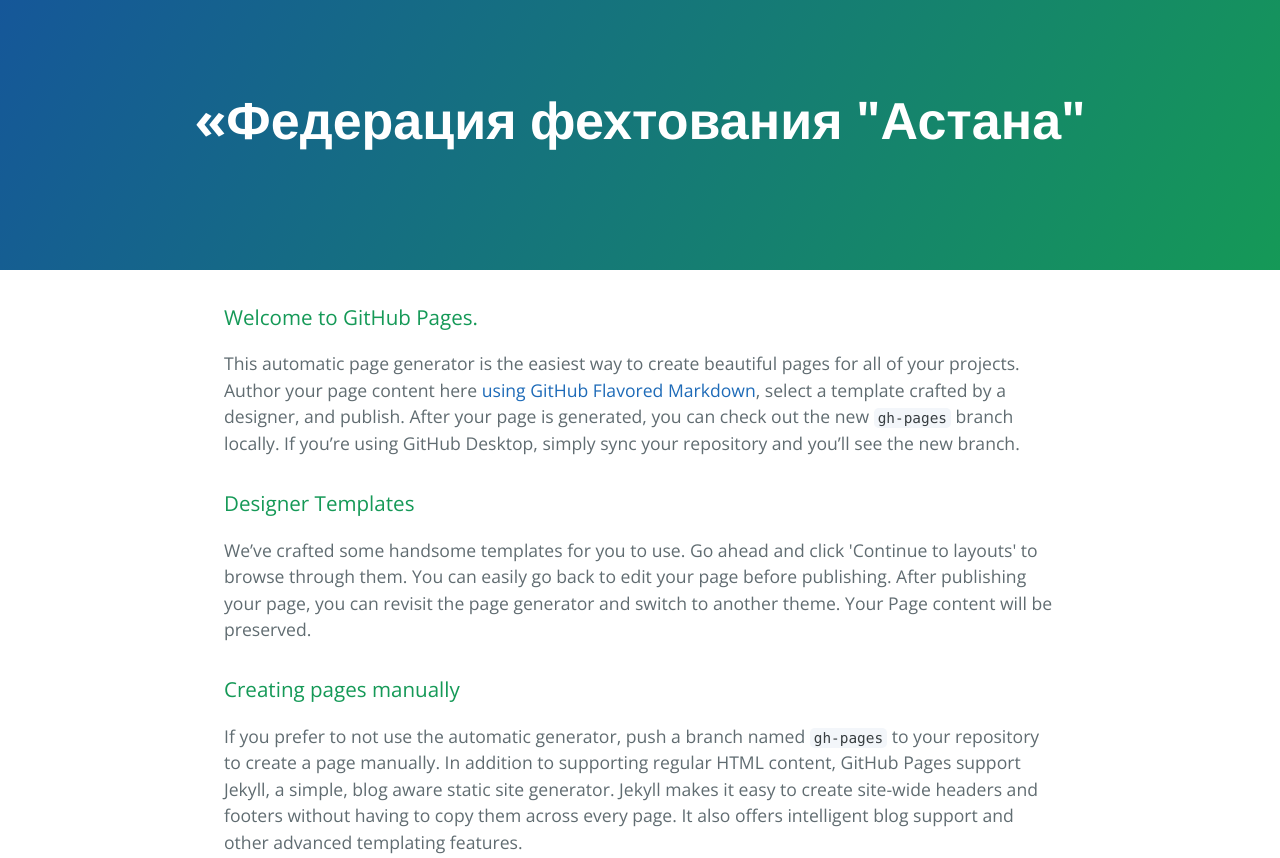
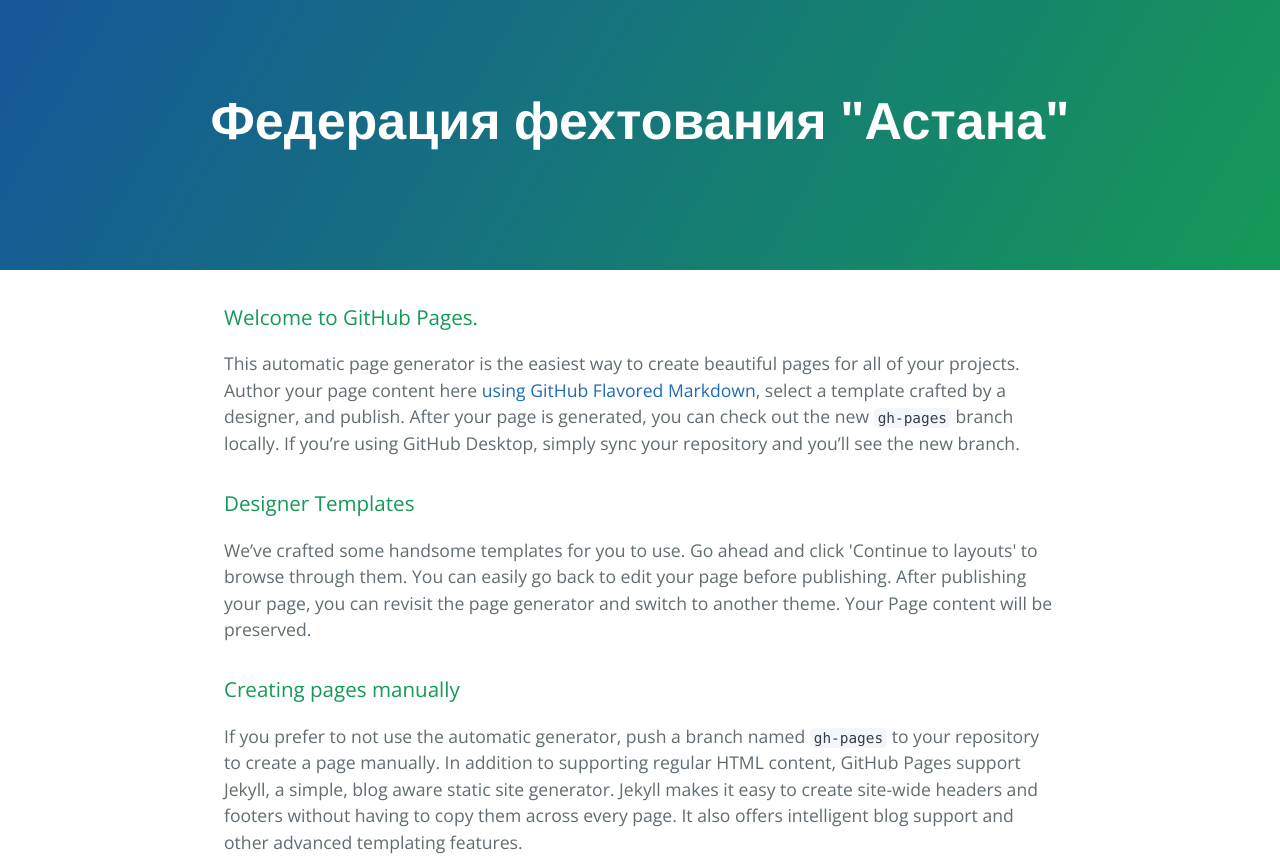
Before and after one commit to ff-astana/ff-astana.github.io, a plain HTML site: page index.html in a window 1280 px wide. Shown: the top 858 px of the page. Drawn offline with nearby package versions, Linux system fonts and the light colour scheme.

Commit message:
Update index.html

```diff
--- a/index.html
+++ b/index.html
@@ -11,7 +11,7 @@
   </head>
   <body>
     <section class="page-header">
-      <h1 class="project-name">«Федерация фехтования &quot;Астана&quot;</h1>
+      <h1 class="project-name">Федерация фехтования &quot;Астана&quot;</h1>
       <h2 class="project-tagline"></h2>
     </section>
 
```
